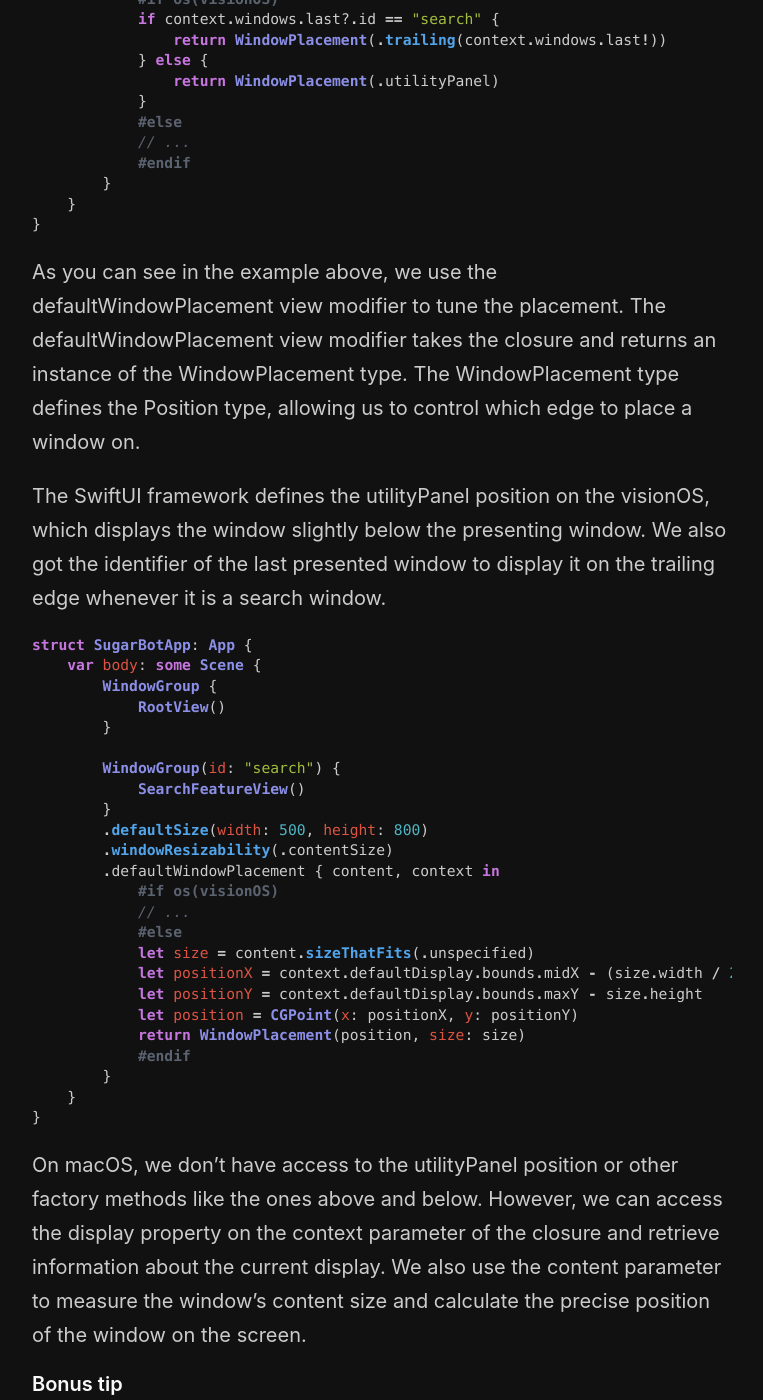
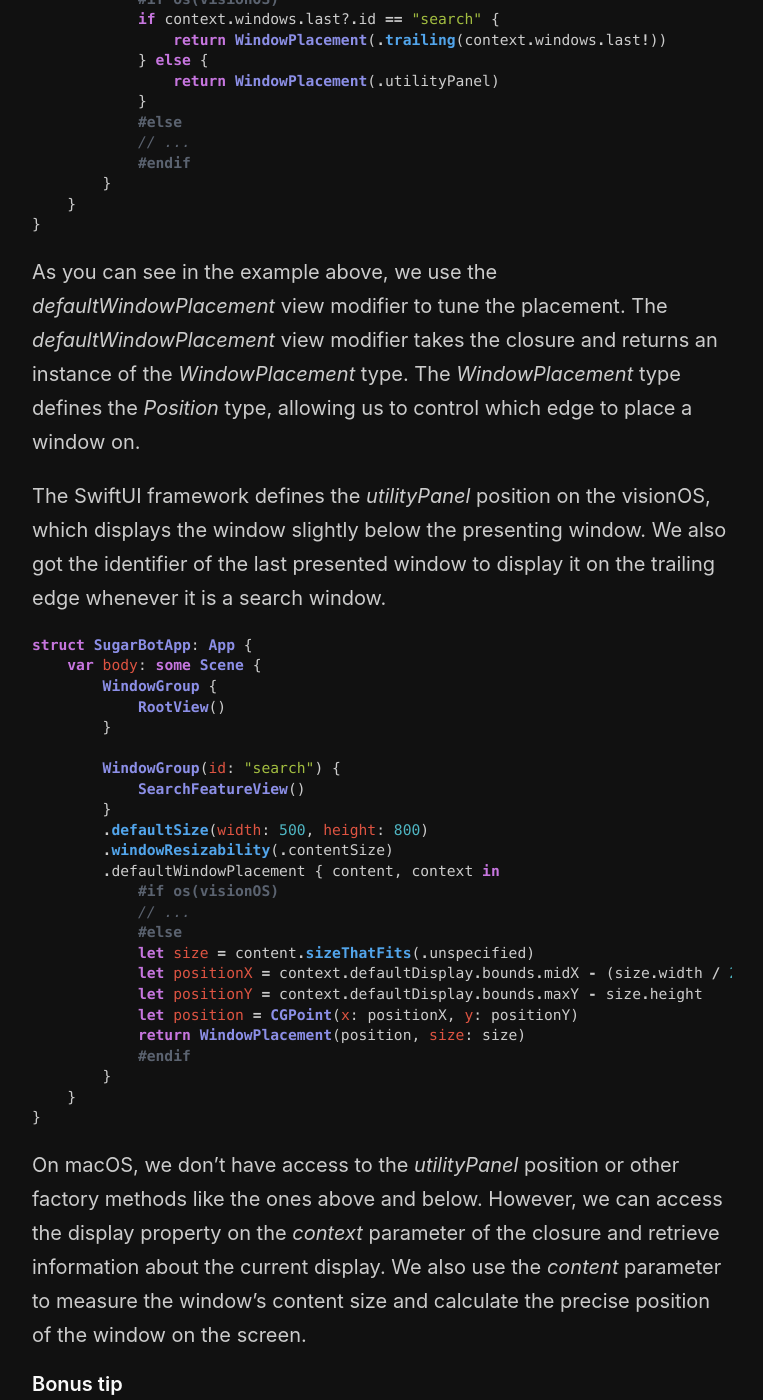
Before and after one commit to mecid/mecid.github.io, a Jekyll site: the page built from _posts/2024-08-06-customizing-windows-in-swiftui.md, in a window 1280 px wide and 1400 px high, scrolled down 2382 px. Shown: the whole window, without its empty margins (258-1021 px from the left). Built offline with Jekyll 4.4.1, drawn with Linux system fonts in a browser that asks for light colours; some of the changed text lies outside the part shown.

Commit message:
customizing windows post formatted

````diff
--- a/_posts/2024-08-06-customizing-windows-in-swiftui.md
+++ b/_posts/2024-08-06-customizing-windows-in-swiftui.md
@@ -10,7 +10,7 @@ SwiftUI has become the leading framework for building apps on all Apple platform
 {% include friends.html %}
 
 #### Size
-The SwiftUI framework provides the defaultSize view modifier, which allows us to set the default size of the window presented.
+The SwiftUI framework provides the *defaultSize* view modifier, which allows us to set the default size of the window presented.
 
 ```swift
 struct SugarBotApp: App {
@@ -27,7 +27,7 @@ struct SugarBotApp: App {
 }
 ```
 
-As you can see in the example above, we use the defaultSize view modifier to set the default window size to 300x500 points. Most of the Apple platforms support the window resizability feature. The SwiftUI framework introduces the windowResizability view modifier to control how users can resize the window.
+As you can see in the example above, we use the *defaultSize* view modifier to set the default window size to 300x500 points. Most of the Apple platforms support the window resizability feature. The SwiftUI framework introduces the *windowResizability* view modifier to control how users can resize the window.
 
 ```swift
 struct SugarBotApp: App {
@@ -63,10 +63,10 @@ struct SugarBotApp: App {
 }
 ```
 
-Another option is the contentMinSize case, which prevents the user from changing the window size to less than its content but doesn't control the maximal size of the window.
+Another option is the *contentMinSize* case, which prevents the user from changing the window size to less than its content but doesn't control the maximal size of the window.
 
 #### Placement
-Whenever you use the openWindow environment value to open a window, it appears in front of the last opened window. However, you can control the window placement using the defaultWindowPlacement view modifier.
+Whenever you use the *openWindow* environment value to open a window, it appears in front of the last opened window. However, you can control the window placement using the *defaultWindowPlacement* view modifier.
 
 ```swift
 struct SugarBotApp: App {
@@ -93,9 +93,9 @@ struct SugarBotApp: App {
 }
 ```
 
-As you can see in the example above, we use the defaultWindowPlacement view modifier to tune the placement. The defaultWindowPlacement view modifier takes the closure and returns an instance of the WindowPlacement type. The WindowPlacement type defines the Position type, allowing us to control which edge to place a window on.
+As you can see in the example above, we use the *defaultWindowPlacement* view modifier to tune the placement. The *defaultWindowPlacement* view modifier takes the closure and returns an instance of the *WindowPlacement* type. The *WindowPlacement* type defines the *Position* type, allowing us to control which edge to place a window on.
 
-The SwiftUI framework defines the utilityPanel position on the visionOS, which displays the window slightly below the presenting window. We also got the identifier of the last presented window to display it on the trailing edge whenever it is a search window.
+The SwiftUI framework defines the *utilityPanel* position on the visionOS, which displays the window slightly below the presenting window. We also got the identifier of the last presented window to display it on the trailing edge whenever it is a search window.
 
 ```swift
 struct SugarBotApp: App {
@@ -124,10 +124,10 @@ struct SugarBotApp: App {
 }
 ```
 
-On macOS, we don't have access to the utilityPanel position or other factory methods like the ones above and below. However, we can access the display property on the context parameter of the closure and retrieve information about the current display. We also use the content parameter to measure the window's content size and calculate the precise position of the window on the screen.
+On macOS, we don't have access to the *utilityPanel* position or other factory methods like the ones above and below. However, we can access the display property on the *context* parameter of the closure and retrieve information about the current display. We also use the *content* parameter to measure the window's content size and calculate the precise position of the window on the screen.
 
 #### Bonus tip
-The last but not least minor thing I want to talk about is the WindowDragGesture type. This is the gesture type that allows us to react to a window dragging event.
+The last but not least minor thing I want to talk about is the *WindowDragGesture* type. This is the gesture type that allows us to react to a window dragging event.
 
 ```swift
 struct SomeView: View {
@@ -146,4 +146,4 @@ struct SomeView: View {
 }
 ```
 
-As you can see in the example above, we use the instance of the WindowDragGesture type to handle the window dragging event and redact the text while the user moves the window.
+As you can see in the example above, we use the instance of the *WindowDragGesture* type to handle the window dragging event and redact the text while the user moves the window.
````
